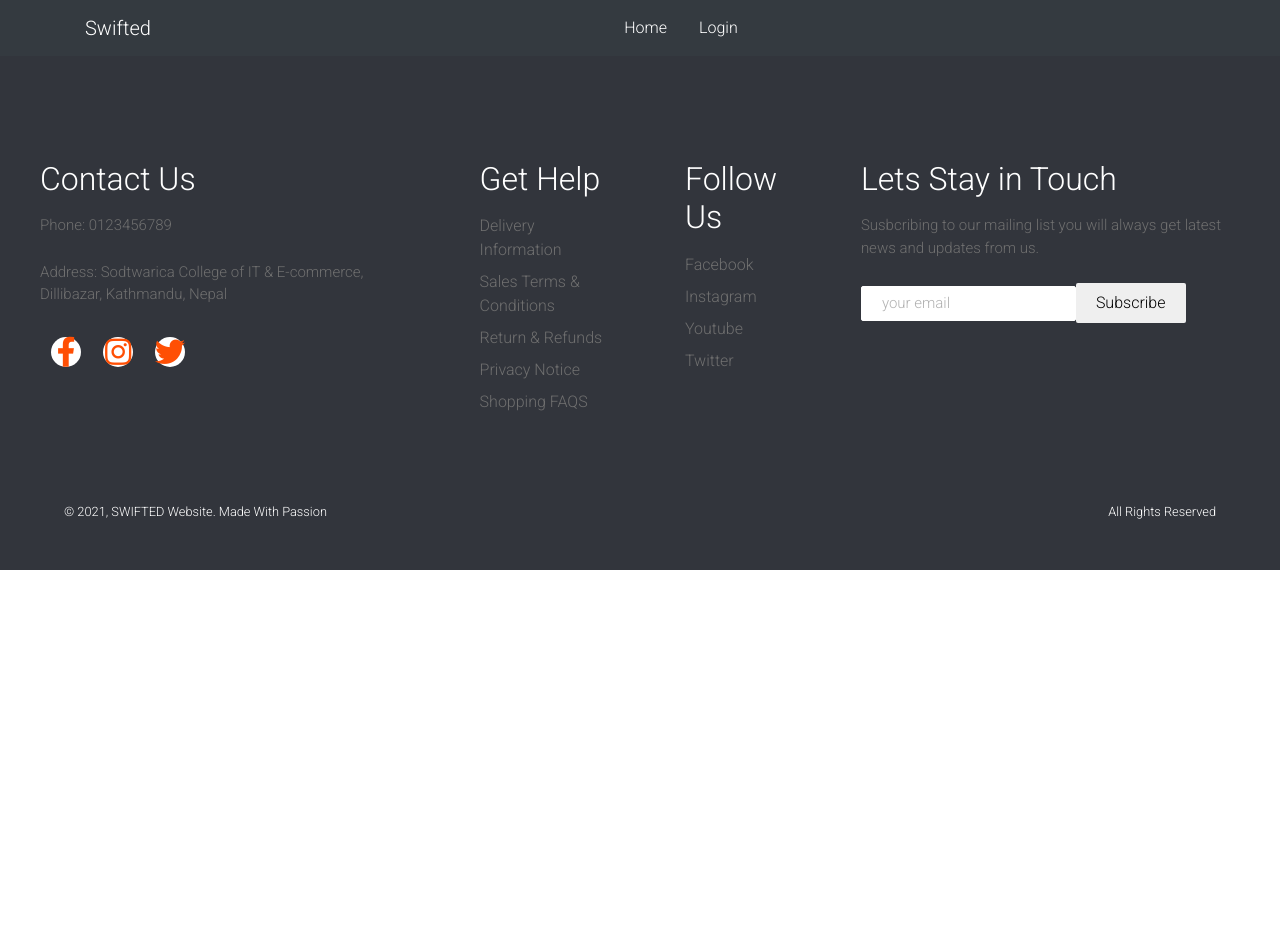
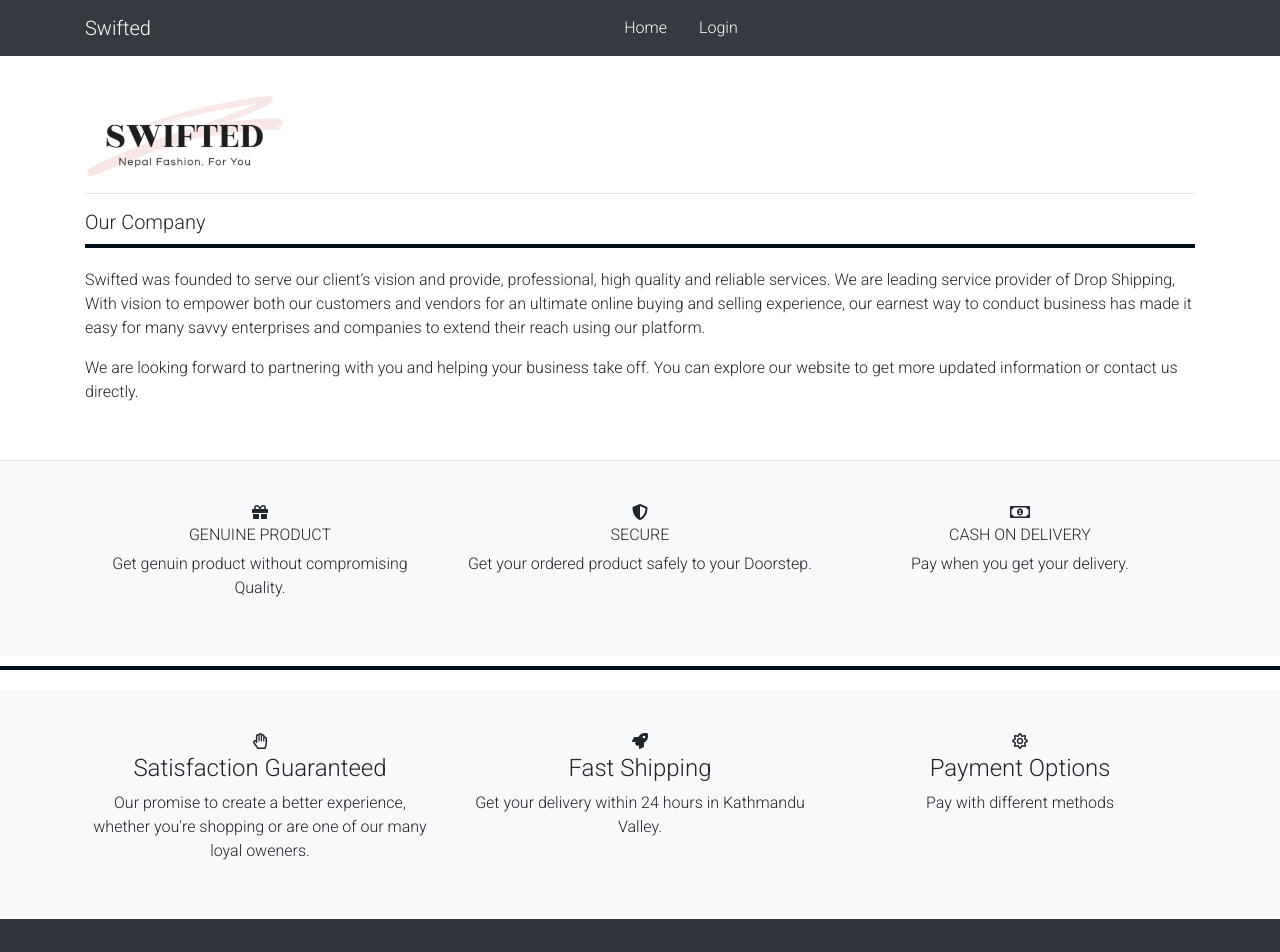
Before and after one commit to RijenShahi/swifted_frontend, a React (Create React App) app: page /about in a window 1280 px wide. Shown: the top 952 px of the page. Before the commit the page ends 800 px from the top, so only its background shows below. Built offline with nearby package versions, Linux system fonts and the light colour scheme.

Commit message:
About us design

```diff
--- a/src/App.css
+++ b/src/App.css
@@ -463,7 +463,7 @@
 .underline{
   height: 04px;
   width: 100%;
-  background-color: #FF4F04;
+  background-color: #020f1b;
   margin-top: 10px;
   margin-bottom: 20px;
 }
--- a/src/App.js
+++ b/src/App.js
@@ -24,6 +24,7 @@
 import Header from "./components/Frame/Header";
 import ViewRequests from "./components/Pages/vendorRequest";
 import ResetPassword from "./components/Pages/ResetPassword";
+
 
 
 function App() {
--- a/src/components/Pages/About.js
+++ b/src/components/Pages/About.js
@@ -1,11 +1,99 @@
-import React from 'react'
+import React from 'react';
+import logo from '../../images/logo.png'
 
-function About() {
+function Aboutus() {
     return (
-        <div>
+        <div className='pgT'>
 
+
+
+
+            <section className="section bg-c-light border-bottom">
+                <div className="container">
+                    <img src={logo} alt="Logo" />
+                    <hr />
+                    <h5 className="main-heading">Our Company</h5>
+                    <div className="underline"></div>
+                    <p>
+                        Swifted was founded to serve our client’s vision and provide, professional, high quality and reliable services.
+                        We are leading service provider of Drop Shipping,
+                        With vision to empower both our customers and vendors for an ultimate
+                        online buying and selling experience, our earnest way to conduct
+                        business has made it easy for many savvy enterprises and companies
+                        to extend their reach using our platform.
+                    </p>
+                    <p>We are looking forward to partnering with you and helping your business take off.
+                        You can explore our website to get more updated information or contact us directly.</p>
+                </div>
+            </section>
+            <section className="section bg-light">
+
+
+                <div className="container ">
+                    <div className="row ">
+                        <div className="col-md-4 text-center">
+                            <i class="fas fa-gift ftr"></i>
+                            <h6 className="feature-heading">GENUINE PRODUCT</h6>
+                            <p >
+                                Get genuin product without compromising Quality.
+                            </p>
+                        </div>
+                        <div className="col-md-4 text-center">
+                            <i class="fas fa-shield-alt ftr"></i>
+                            <h6 className="feature-heading">SECURE</h6>
+                            <p>
+                                Get your ordered product safely to your Doorstep.
+                            </p>
+                        </div>
+                        <div className="col-md-4 text-center">
+                            <i class="far fa-money-bill-alt ftr"></i>
+                            <h6 className="feature-heading">CASH ON DELIVERY</h6>
+                            <p>
+                                Pay when you get your delivery.
+                            </p>
+                        </div>
+                    </div>
+                </div>
+            </section>
+
+            <div className="underline"></div>
+
+            <section className="section bg-light bg-c-light">
+                <div className="container">
+                    <div className="row">
+                        <div className="col-md-4 text-center">
+                            <i class="far fa-hand-paper"></i>
+                            <h4 className="main-heading">Satisfaction Guaranteed</h4>
+                            <p>
+                                Our promise to create a better experience, whether you're shopping or are one of our many loyal oweners.
+                            </p>
+                        </div>
+                        <div className="col-md-4 text-center">
+                            <i class="fas fa-rocket far"></i>
+                            <h4 className="main-heading">Fast Shipping</h4>
+                            <p>
+                                Get your delivery within 24 hours in Kathmandu Valley.
+                            </p>
+                        </div>
+                        <div className="col-md-4 text-center">
+
+
+                            <i class="far fa-sun"></i>
+
+
+                            <h4 className="main-heading">Payment Options</h4>
+
+
+                            <p>
+                                Pay with different methods
+                            </p>
+                        </div>
+                    </div>
+                </div>
+            </section>
         </div>
-    )
+    );
 }
 
-export default About
+
+export default Aboutus;
```
Also changed, not shown: firebase.json (deleted), 1 other file (tests, documents, lock files or other folders).
